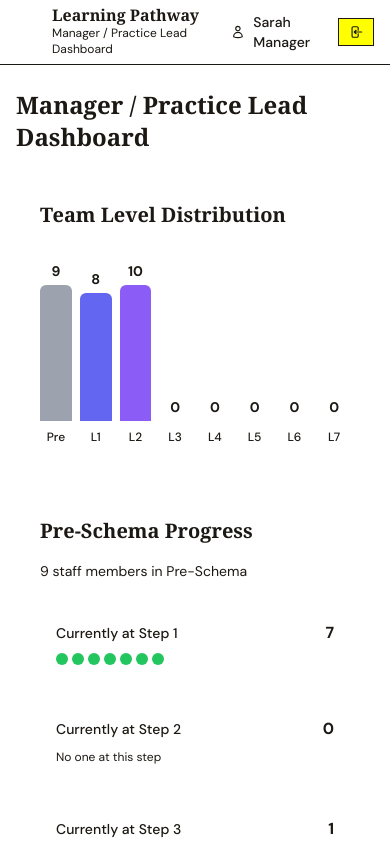
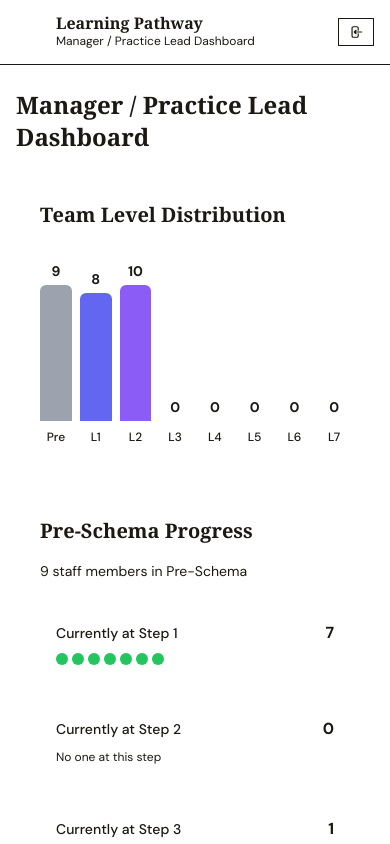
Before and after one commit to imtwig/learning-pathfinder, a Next.js app in the folder frontend/: page /manager in a window 390 px wide. Shown: the top 844 px of the page. Built offline with nearby package versions, Linux system fonts and the light colour scheme.

Commit message:
Fix manager mobile header controls

```diff
--- a/frontend/app/manager/page.tsx
+++ b/frontend/app/manager/page.tsx
@@ -315,14 +315,14 @@ export default function ManagerDashboard() {
               </div>
             </div>
             <div className="flex items-center gap-[var(--space-4)]">
-              <div className="flex items-center gap-2 text-sm text-[rgb(var(--color-text-secondary))]">
+              <div className="hidden sm:flex items-center gap-2 text-sm text-[rgb(var(--color-text-secondary))]">
                 <svg className="w-4 h-4" fill="none" stroke="currentColor" viewBox="0 0 24 24" strokeWidth={2}>
                   <path strokeLinecap="round" strokeLinejoin="round" d="M15.75 6a3.75 3.75 0 11-7.5 0 3.75 3.75 0 017.5 0zM4.501 20.118a7.5 7.5 0 0114.998 0A17.933 17.933 0 0112 21.75c-2.676 0-5.216-.584-7.499-1.632z" />
                 </svg>
                 <span className="font-medium">Sarah Manager</span>
               </div>
               <Link href="/">
-                <Button variant="outline" size="sm" className="border-[rgb(var(--color-border))] hover:bg-[rgb(var(--color-neutral-100))]">
+                <Button variant="outline" size="sm" className="bg-white text-[rgb(var(--color-text-primary))] border-[rgb(var(--color-border))] hover:bg-[rgb(var(--color-neutral-100))]">
                   <svg className="w-4 h-4 sm:mr-2" fill="none" stroke="currentColor" viewBox="0 0 24 24" strokeWidth={2}>
                     <path strokeLinecap="round" strokeLinejoin="round" d="M15.75 9V5.25A2.25 2.25 0 0013.5 3h-6a2.25 2.25 0 00-2.25 2.25v13.5A2.25 2.25 0 007.5 21h6a2.25 2.25 0 002.25-2.25V15M12 9l-3 3m0 0l3 3m-3-3h12.75" />
                   </svg>
```
